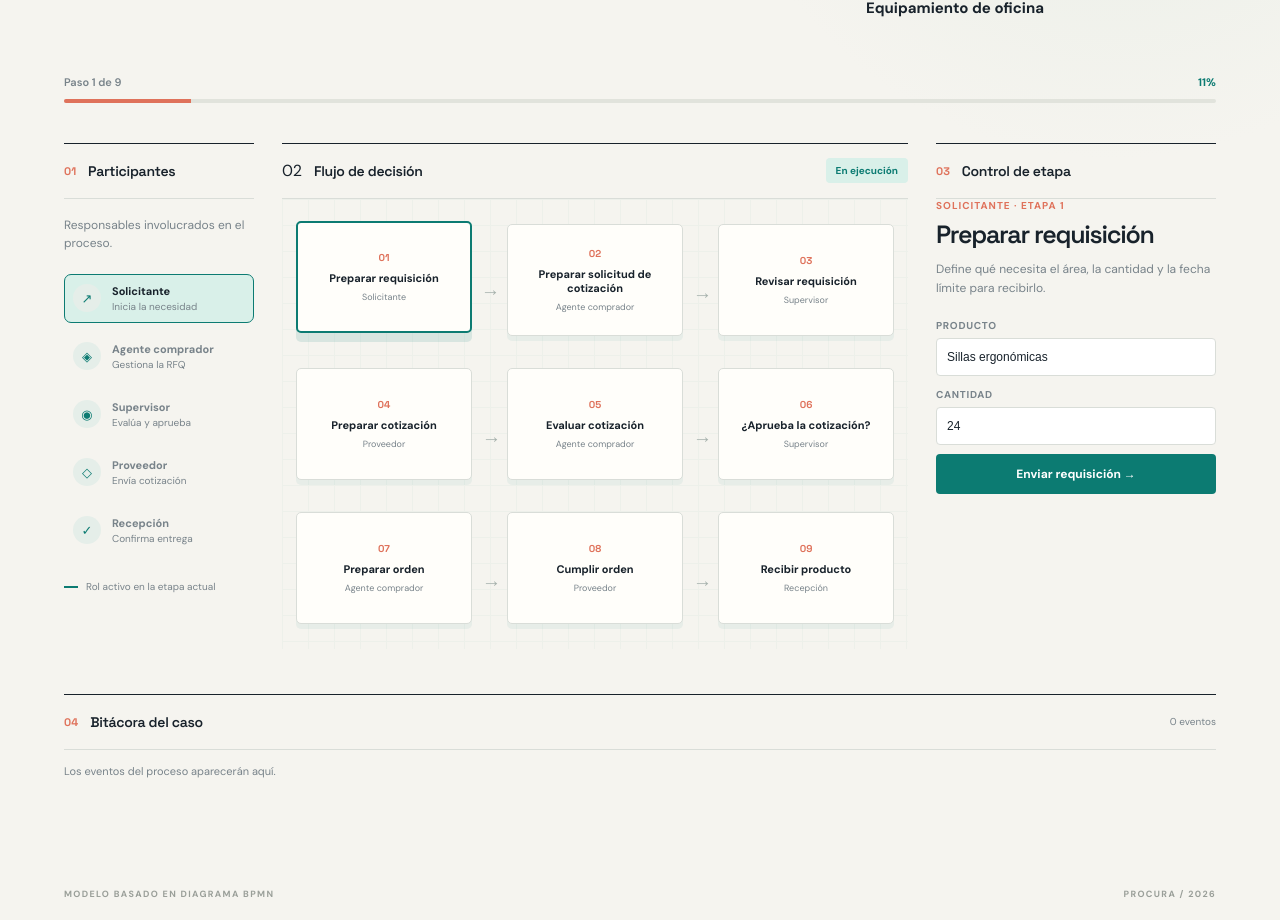
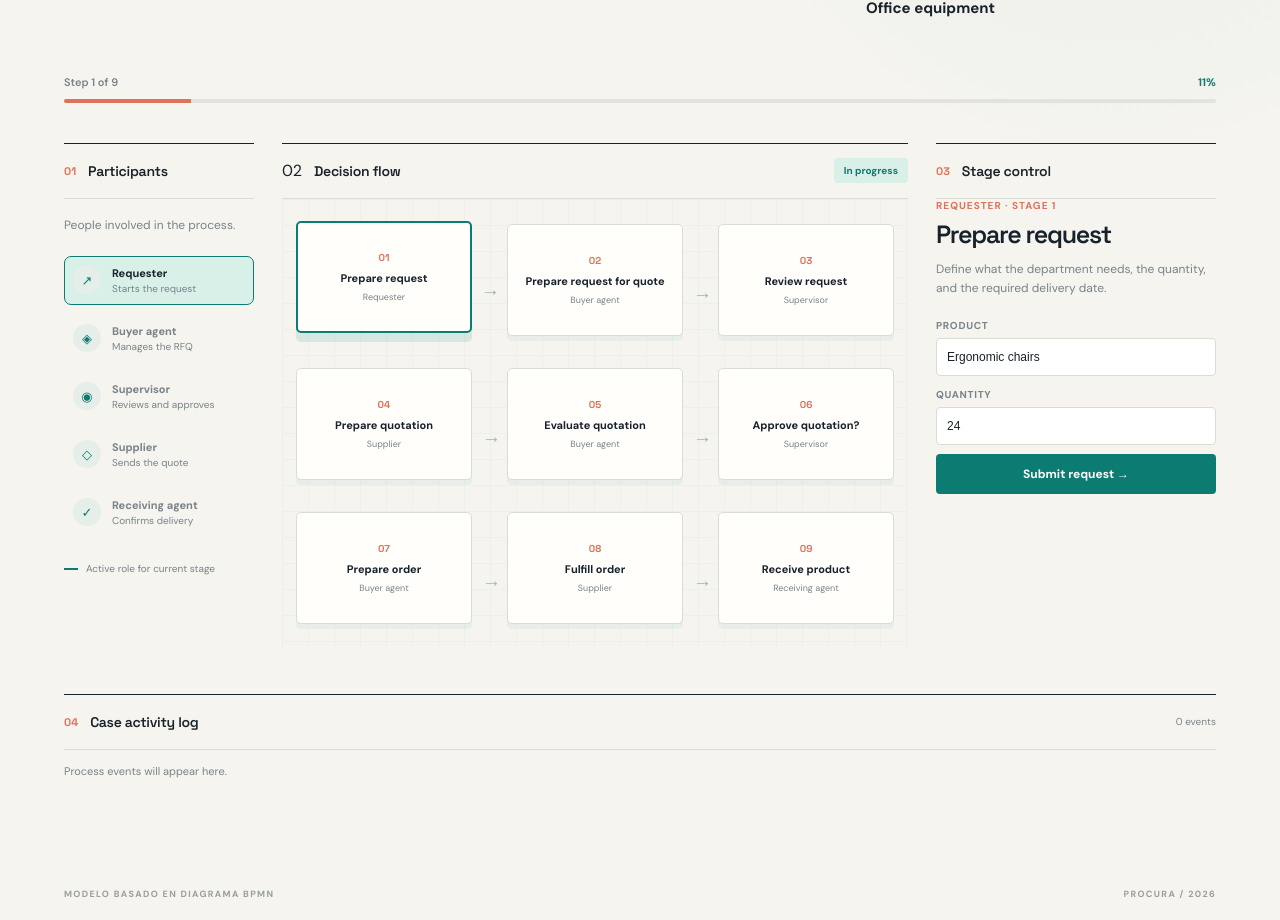
Before and after one commit to Drako2305/Listas, a website with bundled scripts: page index.html in a window 1280 px wide. Shown: the part 318-1238 px from the top of the page. Built offline with nearby package versions, Linux system fonts and the light colour scheme.

Commit message:
Translate application to English

```diff
--- a/index.html
+++ b/index.html
@@ -1,10 +1,10 @@
 <!doctype html>
-<html lang="es">
+<html lang="en">
   <head>
     <meta charset="UTF-8" />
     <meta name="viewport" content="width=device-width, initial-scale=1.0" />
-    <meta name="description" content="Simulador interactivo del proceso de requisición y compra" />
-    <title>Procura | Caso de estudio</title>
+    <meta name="description" content="Interactive procurement process case study" />
+    <title>Procura | Case Study</title>
     <link rel="preconnect" href="https://fonts.googleapis.com" />
     <link rel="preconnect" href="https://fonts.gstatic.com" crossorigin />
     <link href="https://fonts.googleapis.com/css2?family=DM+Sans:wght@400;500;600;700&family=Space+Grotesk:wght@500;600;700&display=swap" rel="stylesheet" />
@@ -16,55 +16,55 @@
         <div class="brand-lockup">
           <div class="brand-mark">P</div>
           <div>
-            <p class="eyebrow">Caso de estudio · Compras</p>
+            <p class="eyebrow">Case study · Procurement</p>
             <h1>Procura<span>/</span>flow</h1>
           </div>
         </div>
         <div class="topbar-actions">
-          <span class="status-pill"><span class="status-dot"></span> Simulación activa</span>
-          <button class="icon-button" id="reset-button" title="Reiniciar caso" aria-label="Reiniciar caso">↻</button>
+          <span class="status-pill"><span class="status-dot"></span> Live simulation</span>
+          <button class="icon-button" id="reset-button" title="Reset case" aria-label="Reset case">↻</button>
         </div>
       </header>
 
       <main class="workspace">
         <section class="intro-row">
           <div>
-            <p class="eyebrow accent">Flujo operativo 01</p>
-            <h2>De la requisición<br /><em>a la entrega.</em></h2>
+            <p class="eyebrow accent">Operational flow 01</p>
+            <h2>From request<br /><em>to delivery.</em></h2>
           </div>
           <div class="intro-copy">
-            <p>Explora el proceso de compra de un producto. Avanza por cada decisión del diagrama y observa cómo colaboran los cinco roles.</p>
-            <div class="case-meta"><span>CASO ACTUAL</span><strong id="case-name">Equipamiento de oficina</strong></div>
+            <p>Explore the procurement process for a product. Move through each decision in the diagram and see how the five roles collaborate.</p>
+            <div class="case-meta"><span>ACTIVE CASE</span><strong id="case-name">Office equipment</strong></div>
           </div>
         </section>
 
-        <section class="progress-strip" aria-label="Progreso del caso">
-          <div class="progress-label"><span id="progress-step">Paso 1 de 9</span><strong id="progress-percent">11%</strong></div>
+        <section class="progress-strip" aria-label="Case progress">
+          <div class="progress-label"><span id="progress-step">Step 1 of 9</span><strong id="progress-percent">11%</strong></div>
           <div class="progress-track"><div class="progress-fill" id="progress-fill"></div></div>
         </section>
 
         <section class="dashboard-grid">
           <aside class="roles-panel">
-            <div class="section-heading"><span>01</span><h3>Participantes</h3></div>
-            <p class="muted">Responsables involucrados en el proceso.</p>
+            <div class="section-heading"><span>01</span><h3>Participants</h3></div>
+            <p class="muted">People involved in the process.</p>
             <div class="role-list" id="role-list"></div>
-            <div class="legend-box"><span class="legend-line"></span><span>Rol activo en la etapa actual</span></div>
+            <div class="legend-box"><span class="legend-line"></span><span>Active role for current stage</span></div>
           </aside>
 
-          <section class="flow-panel">
-            <div class="section-heading flow-heading"><div><span>02</span><h3>Flujo de decisión</h3></div><span class="flow-state" id="flow-state">En preparación</span></div>
+            <section class="flow-panel">
+            <div class="section-heading flow-heading"><div><span>02</span><h3>Decision flow</h3></div><span class="flow-state" id="flow-state">Preparing</span></div>
             <div class="flow-canvas" id="flow-canvas"></div>
           </section>
 
           <aside class="detail-panel">
-            <div class="section-heading"><span>03</span><h3>Control de etapa</h3></div>
+            <div class="section-heading"><span>03</span><h3>Stage control</h3></div>
             <div id="detail-content"></div>
           </aside>
         </section>
 
         <section class="activity-panel">
-          <div class="section-heading"><span>04</span><h3>Bitácora del caso</h3><span class="activity-count" id="activity-count">0 eventos</span></div>
-          <div class="activity-list" id="activity-list"><div class="empty-activity">Los eventos del proceso aparecerán aquí.</div></div>
+          <div class="section-heading"><span>04</span><h3>Case activity log</h3><span class="activity-count" id="activity-count">0 events</span></div>
+          <div class="activity-list" id="activity-list"><div class="empty-activity">Process events will appear here.</div></div>
         </section>
       </main>
       <footer><span>MODELO BASADO EN DIAGRAMA BPMN</span><span>PROCURA / 2026</span></footer>
--- a/main.ts
+++ b/main.ts
@@ -13,23 +13,23 @@ type Stage = {
 type Activity = { role: string; message: string };
 
 const roles: Record<RoleId, { name: string; description: string; icon: string }> = {
-  requester: { name: "Solicitante", description: "Inicia la necesidad", icon: "↗" },
-  buyer: { name: "Agente comprador", description: "Gestiona la RFQ", icon: "◈" },
-  supervisor: { name: "Supervisor", description: "Evalúa y aprueba", icon: "◉" },
-  seller: { name: "Proveedor", description: "Envía cotización", icon: "◇" },
-  receiver: { name: "Recepción", description: "Confirma entrega", icon: "✓" },
+  requester: { name: "Requester", description: "Starts the request", icon: "↗" },
+  buyer: { name: "Buyer agent", description: "Manages the RFQ", icon: "◈" },
+  supervisor: { name: "Supervisor", description: "Reviews and approves", icon: "◉" },
+  seller: { name: "Supplier", description: "Sends the quote", icon: "◇" },
+  receiver: { name: "Receiving agent", description: "Confirms delivery", icon: "✓" },
 };
 
 const stages: Stage[] = [
-  { id: "requisition", title: "Preparar requisición", role: "requester", description: "Define qué necesita el área, la cantidad y la fecha límite para recibirlo.", action: "Enviar requisición" },
-  { id: "rfq", title: "Preparar solicitud de cotización", role: "buyer", description: "El agente comprador transforma la requisición en una RFQ para el proveedor.", action: "Enviar RFQ" },
-  { id: "review", title: "Revisar requisición", role: "supervisor", description: "Se valida que la solicitud tenga justificación, presupuesto y prioridad.", action: "Pasar a evaluación", decision: { yes: "Aprobar revisión", no: "Solicitar cambios" } },
-  { id: "quote", title: "Preparar cotización", role: "seller", description: "El proveedor revisa la solicitud y propone precio, condiciones y fecha de entrega.", action: "Enviar cotización" },
-  { id: "evaluate", title: "Evaluar cotización", role: "buyer", description: "Se comparan las condiciones recibidas antes de tomar una decisión.", action: "Enviar a aprobación" },
-  { id: "approval", title: "¿Aprueba la cotización?", role: "supervisor", description: "El supervisor decide si la propuesta responde a la necesidad y al presupuesto.", action: "Registrar decisión", decision: { yes: "Aprobar cotización", no: "Rechazar cotización" } },
-  { id: "order", title: "Preparar orden", role: "buyer", description: "La cotización aprobada se convierte en una orden formal para el proveedor.", action: "Emitir orden" },
-  { id: "delivery", title: "Cumplir orden", role: "seller", description: "El proveedor prepara y despacha el producto solicitado.", action: "Marcar como enviado" },
-  { id: "received", title: "Recibir producto", role: "receiver", description: "Recepción confirma que el producto llegó completo y registra la entrega.", action: "Confirmar recepción" },
+  { id: "requisition", title: "Prepare request", role: "requester", description: "Define what the department needs, the quantity, and the required delivery date.", action: "Submit request" },
+  { id: "rfq", title: "Prepare request for quote", role: "buyer", description: "The buyer agent turns the request into an RFQ for the supplier.", action: "Send RFQ" },
+  { id: "review", title: "Review request", role: "supervisor", description: "The request is checked for justification, budget, and priority.", action: "Send for evaluation", decision: { yes: "Approve review", no: "Request changes" } },
+  { id: "quote", title: "Prepare quotation", role: "seller", description: "The supplier reviews the request and proposes price, terms, and delivery date.", action: "Send quotation" },
+  { id: "evaluate", title: "Evaluate quotation", role: "buyer", description: "The received terms are compared before a decision is made.", action: "Send for approval" },
+  { id: "approval", title: "Approve quotation?", role: "supervisor", description: "The supervisor decides whether the proposal meets the need and budget.", action: "Record decision", decision: { yes: "Approve quotation", no: "Reject quotation" } },
+  { id: "order", title: "Prepare order", role: "buyer", description: "The approved quotation becomes a formal order for the supplier.", action: "Issue order" },
+  { id: "delivery", title: "Fulfill order", role: "seller", description: "The supplier prepares and ships the requested product.", action: "Mark as shipped" },
+  { id: "received", title: "Receive product", role: "receiver", description: "Receiving confirms the product arrived complete and records the delivery.", action: "Confirm receipt" },
 ];
 
 const state = { stageIndex: 0, activities: [] as Activity[] };
@@ -64,11 +64,11 @@ function renderDetails(): void {
     </div>` : `<button class="primary-button" id="advance-button">${stage.action} <span>→</span></button>`;
 
   byId("detail-content").innerHTML = `
-    <p class="detail-kicker">${role.name} · Etapa ${state.stageIndex + 1}</p>
+    <p class="detail-kicker">${role.name} · Stage ${state.stageIndex + 1}</p>
     <h4 class="detail-title">${stage.title}</h4>
     <p class="detail-copy">${stage.description}</p>
-    ${state.stageIndex === 0 ? `<div class="detail-form"><label>Producto<input id="product-input" value="Sillas ergonómicas" /></label><label>Cantidad<input id="quantity-input" type="number" min="1" value="24" /></label></div>` : ""}
-    ${state.stageIndex === 3 ? `<div class="detail-form"><label>Proveedor<select id="supplier-input"><option>OfiSupply S.A.</option><option>ErgoWorld Ltd.</option></select></label><label>Total cotizado<input id="amount-input" value="$ 2.880,00" /></label></div>` : ""}
+    ${state.stageIndex === 0 ? `<div class="detail-form"><label>Product<input id="product-input" value="Ergonomic chairs" /></label><label>Quantity<input id="quantity-input" type="number" min="1" value="24" /></label></div>` : ""}
+    ${state.stageIndex === 3 ? `<div class="detail-form"><label>Supplier<select id="supplier-input"><option>OfiSupply Inc.</option><option>ErgoWorld Ltd.</option></select></label><label>Quoted total<input id="amount-input" value="$ 2,880.00" /></label></div>` : ""}
     ${decisionMarkup}`;
 
   const advanceButton = document.getElementById("advance-button");
@@ -80,16 +80,16 @@ function renderDetails(): void {
 
 function renderActivity(): void {
   const list = byId("activity-list");
-  byId("activity-count").textContent = `${state.activities.length} evento${state.activities.length === 1 ? "" : "s"}`;
-  list.innerHTML = state.activities.length ? state.activities.map((activity, index) => `<div class="activity-event"><strong>${String(index + 1).padStart(2, "0")} · ${activity.role}</strong> ${activity.message}</div>`).join("") : `<div class="empty-activity">Los eventos del proceso aparecerán aquí.</div>`;
+  byId("activity-count").textContent = `${state.activities.length} event${state.activities.length === 1 ? "" : "s"}`;
+  list.innerHTML = state.activities.length ? state.activities.map((activity, index) => `<div class="activity-event"><strong>${String(index + 1).padStart(2, "0")} · ${activity.role}</strong> ${activity.message}</div>`).join("") : `<div class="empty-activity">Process events will appear here.</div>`;
 }
 
 function renderProgress(): void {
   const percent = Math.round(((state.stageIndex + 1) / stages.length) * 100);
-  byId("progress-step").textContent = `Paso ${state.stageIndex + 1} de ${stages.length}`;
+  byId("progress-step").textContent = `Step ${state.stageIndex + 1} of ${stages.length}`;
   byId("progress-percent").textContent = `${percent}%`;
   byId("progress-fill").style.width = `${percent}%`;
-  byId("flow-state").textContent = state.stageIndex === stages.length - 1 ? "Caso completado" : "En ejecución";
+  byId("flow-state").textContent = state.stageIndex === stages.length - 1 ? "Case completed" : "In progress";
 }
 
 function render(): void {
@@ -100,13 +100,13 @@ function advance(message: string): void {
   const stage = stages[state.stageIndex];
   let finalMessage = message;
   if (stage.id === "requisition") {
-    const product = (document.getElementById("product-input") as HTMLInputElement)?.value || "Producto solicitado";
+    const product = (document.getElementById("product-input") as HTMLInputElement)?.value || "Requested product";
     const quantity = (document.getElementById("quantity-input") as HTMLInputElement)?.value || "1";
-    finalMessage = `Requisición creada: ${quantity} × ${product}`;
+    finalMessage = `Request created: ${quantity} × ${product}`;
   }
   if (stage.id === "quote") {
-    const supplier = (document.getElementById("supplier-input") as HTMLSelectElement)?.value || "Proveedor seleccionado";
-    finalMessage = `Cotización recibida de ${supplier}`;
+    const supplier = (document.getElementById("supplier-input") as HTMLSelectElement)?.value || "Selected supplier";
+    finalMessage = `Quotation received from ${supplier}`;
   }
   state.activities.push({ role: roles[stage.role].name, message: finalMessage });
   if (state.stageIndex < stages.length - 1) state.stageIndex += 1;
@@ -116,7 +116,7 @@ function advance(message: string): void {
 function decide(decision: Decision): void {
   const stage = stages[state.stageIndex];
   const approved = decision === "approve";
-  state.activities.push({ role: roles[stage.role].name, message: approved ? "Decisión aprobada: el flujo continúa" : "Se solicita una nueva revisión de la propuesta" });
+  state.activities.push({ role: roles[stage.role].name, message: approved ? "Decision approved: the flow continues" : "A new proposal review is requested" });
   if (stage.id === "review" && !approved) state.stageIndex = 0;
   else if (stage.id === "approval" && !approved) state.stageIndex = 3;
   else if (state.stageIndex < stages.length - 1) state.stageIndex += 1;
```
Also changed, not shown: .github/workflows/deploy.yml.
